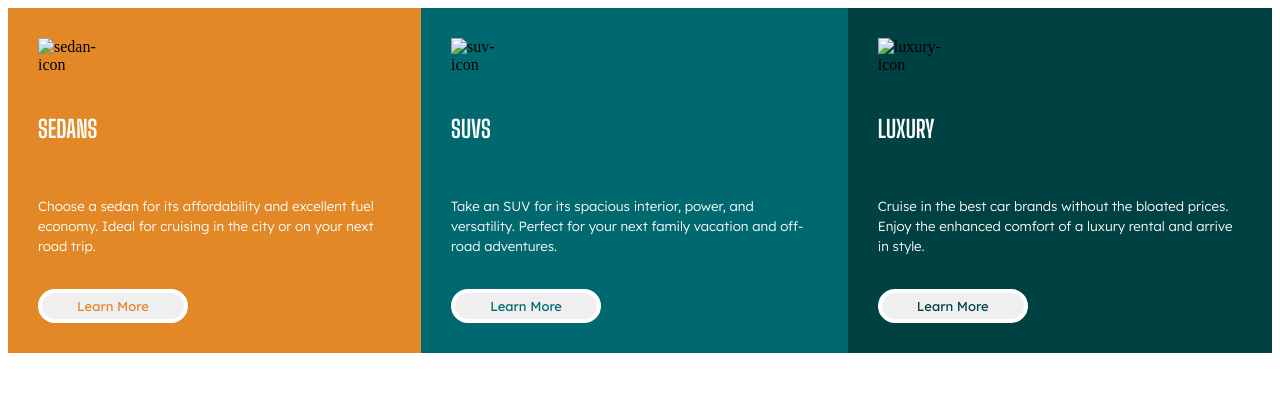
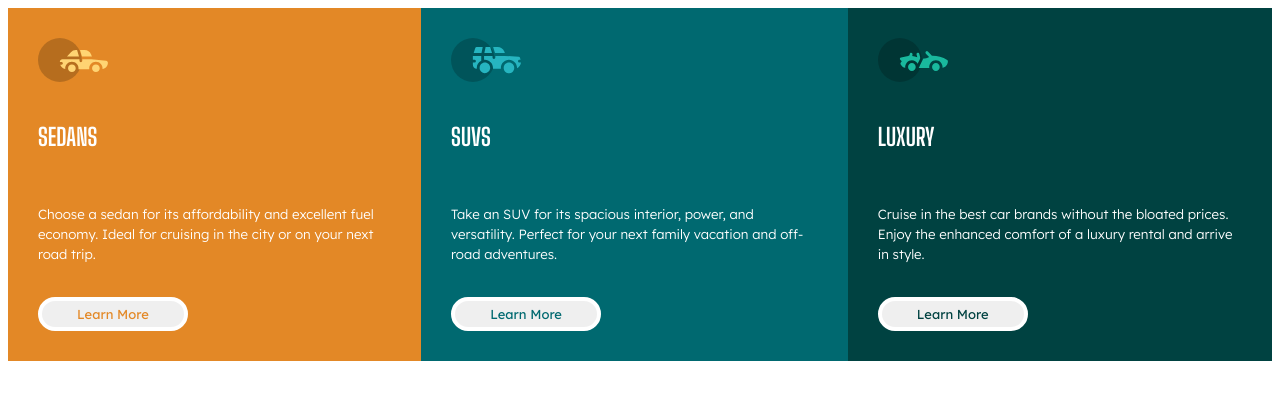
Before and after one commit to jhtcodes/FrontEndMentor-3ColumnPreviewChallenge, a plain HTML site: page index.html in a window 1280 px wide. Drawn offline with Linux system fonts and the light colour scheme.

Commit message:
Add files via upload

```diff
--- a/index.html
+++ b/index.html
@@ -136,7 +136,7 @@
 </head>
 <body>
   <section class="orange-box">
-    <img src="/images/icon-sedans.svg" alt="sedan-icon" class="sedans-pic">
+    <img src="/icon-sedans.svg" alt="sedan-icon" class="sedans-pic">
     <h2 class="heading-sedans">Sedans</h2>
     <p class="sedans-description"> Choose a sedan for its affordability and excellent fuel economy. Ideal for cruising in the city
       or on your next road trip.</p>
@@ -144,14 +144,14 @@
   </section>
 
   <section class="teal-box">
-    <img src="/images/icon-suvs.svg" alt="suv-icon" class="suv-pic">
+    <img src="/icon-suvs.svg" alt="suv-icon" class="suv-pic">
     <h2 class="heading-suvs">SUVS</h2>
     <p class="suvs-description">Take an SUV for its spacious interior, power, and versatility. Perfect for your next family vacation and off-road adventures.</p>
       <button class="learn-more2">Learn More</button>
   </section>
 
   <section class="green-box">
-    <img src="/images/icon-luxury.svg" alt="luxury-icon" class="luxury-pic">
+    <img src="/icon-luxury.svg" alt="luxury-icon" class="luxury-pic">
     <h2 class="heading-luxury">Luxury</h2>
     <p class="luxury-description"> Cruise in the best car brands without the bloated prices. Enjoy the enhanced comfort of a luxury
       rental and arrive in style.</p>
```
Also changed, not shown: screenshot-desktop.png (added), screenshotmobile.png (added).
